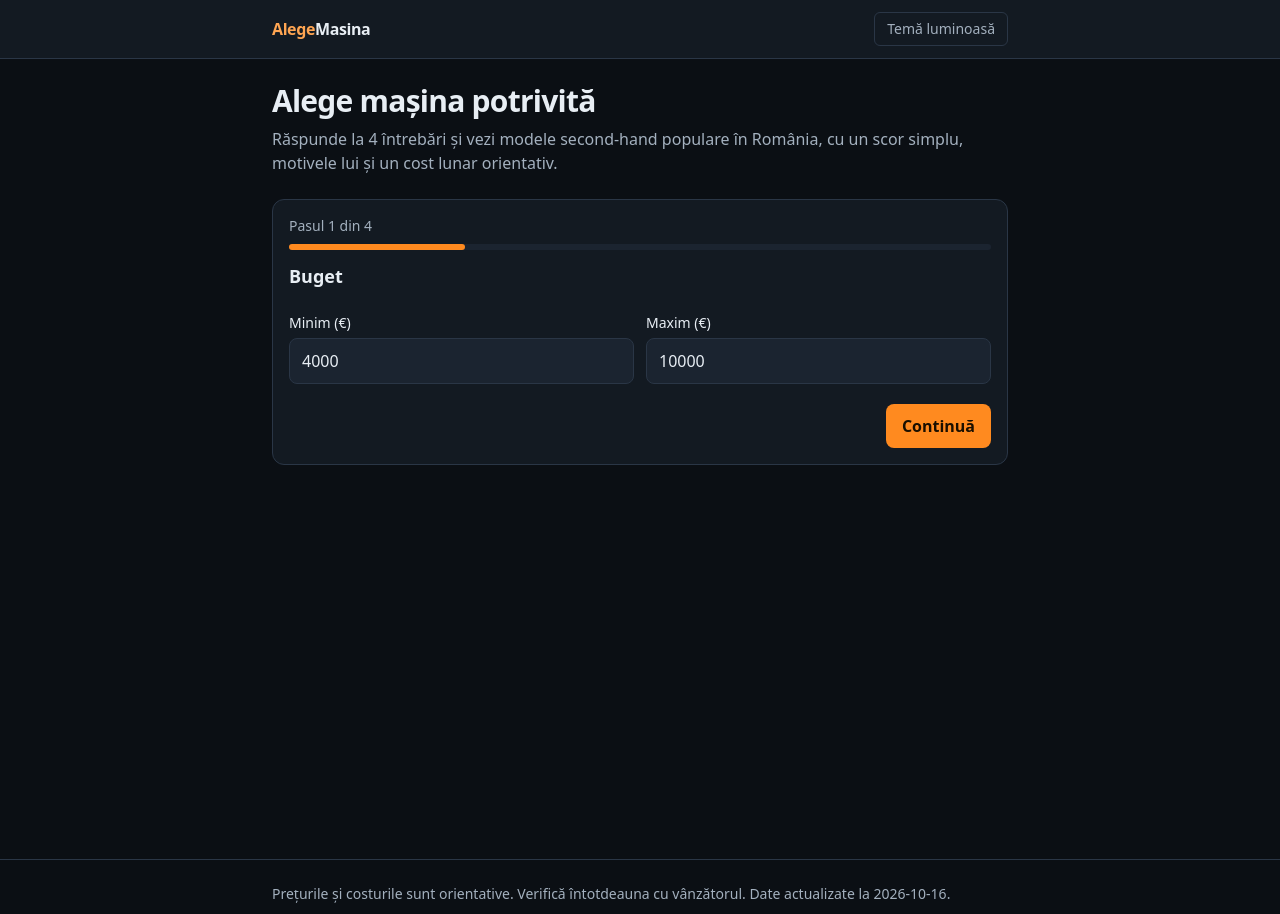
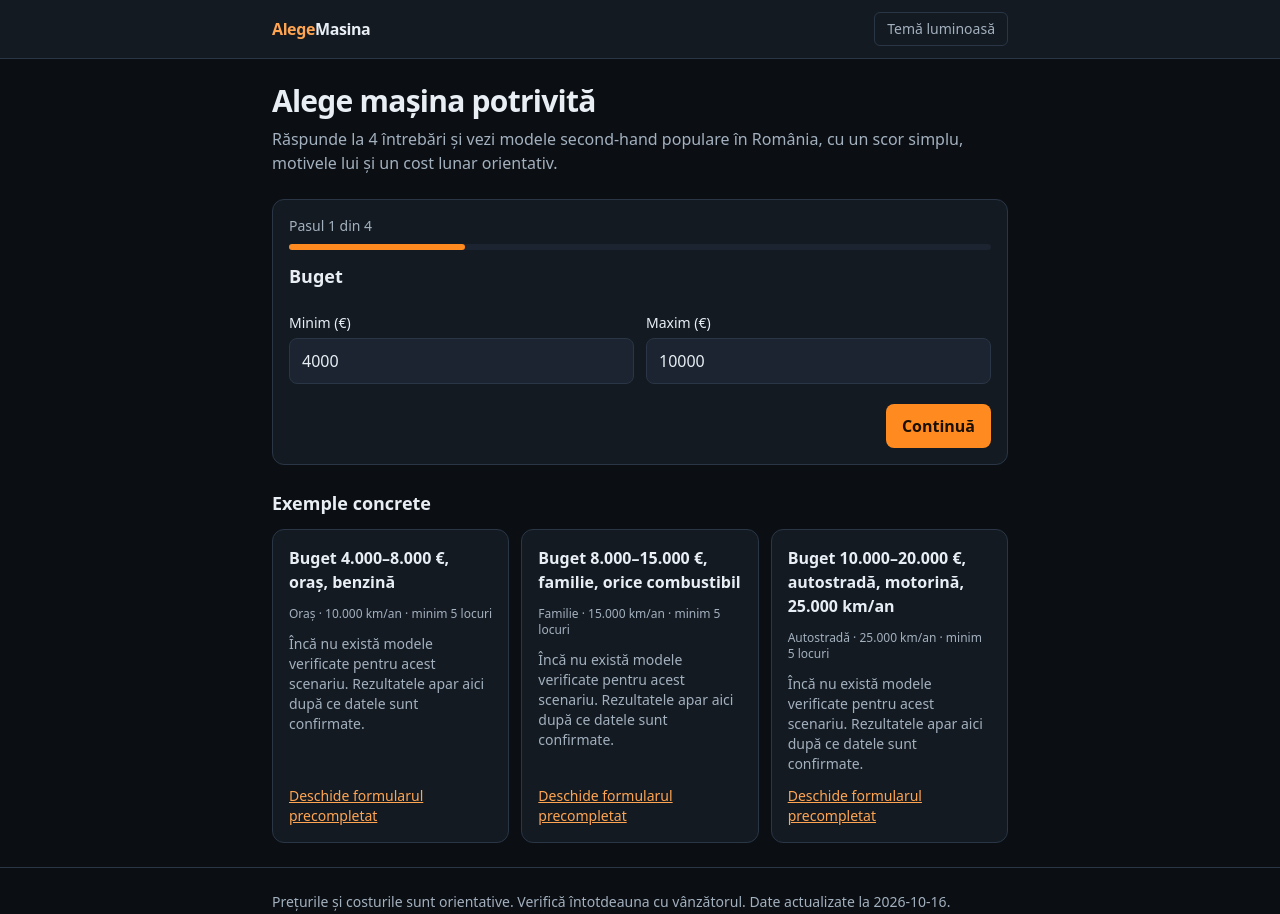
Before and after one commit to ManolacheIoan/used-car-advisor, a Next.js app: page / in a window 1280 px wide. Shown: the top 914 px of the page. Built offline with nearby package versions, Linux system fonts and the light colour scheme.

Commit message:
Add 3 example scenarios on home with build-time results from verified models only

```diff
--- a/src/app/page.tsx
+++ b/src/app/page.tsx
@@ -1,5 +1,6 @@
 import type { Metadata } from "next";
 import { Suspense } from "react";
+import { Scenarios } from "@/components/Scenarios";
 import { StepForm } from "@/components/StepForm";
 import { Loading } from "@/components/ui";
 
@@ -20,6 +21,7 @@ export default function Home() {
       <Suspense fallback={<Loading />}>
         <StepForm />
       </Suspense>
+      <Scenarios />
     </div>
   );
 }
--- /dev/null
+++ b/src/components/Scenarios.tsx
@@ -0,0 +1,62 @@
+import Link from "next/link";
+import { models } from "@/lib/data";
+import { lei, USAGE_LABEL } from "@/lib/labels";
+import { scenarioResults } from "@/lib/scenarios";
+import { prefsToQuery } from "@/lib/validation";
+import { card } from "./ui";
+
+/** Server component: rendered at build time. */
+export function Scenarios() {
+  const scenarios = scenarioResults(models);
+  return (
+    <section aria-labelledby="sc-h" className="space-y-3">
+      <h2 id="sc-h" className="text-lg font-semibold">
+        Exemple concrete
+      </h2>
+      <ul className="grid gap-3 sm:grid-cols-3">
+        {scenarios.map((s) => {
+          const q = prefsToQuery(s.prefs).toString();
+          return (
+            <li key={s.id} className={`${card} flex flex-col gap-3`}>
+              <h3 className="font-semibold">{s.title}</h3>
+              <p className="text-muted text-xs">
+                {USAGE_LABEL[s.prefs.usage]} ·{" "}
+                {s.prefs.kmYear.toLocaleString("ro-RO")} km/an · minim{" "}
+                {s.prefs.seats} locuri
+              </p>
+              {s.results.length > 0 ? (
+                <ol className="space-y-1 text-sm">
+                  {s.results.map((r) => (
+                    <li key={r.model.id} className="flex justify-between gap-2">
+                      <span>
+                        {r.model.brand} {r.model.model} {r.model.generation}
+                      </span>
+                      <span className="text-muted tabular-nums">
+                        {r.score}/100 · ~{lei(r.cost.total)}/lună
+                      </span>
+                    </li>
+                  ))}
+                </ol>
+              ) : (
+                <p className="text-muted text-sm">
+                  Încă nu există modele verificate pentru acest scenariu.
+                  Rezultatele apar aici după ce datele sunt confirmate.
+                </p>
+              )}
+              <div className="mt-auto flex flex-wrap gap-x-4 gap-y-1 text-sm">
+                <Link href={`/?${q}`} className="text-accent-text underline">
+                  Deschide formularul precompletat
+                </Link>
+                {s.results.length > 0 && (
+                  <Link href={`/rezultate/?${q}`} className="underline">
+                    Toate rezultatele
+                  </Link>
+                )}
+              </div>
+            </li>
+          );
+        })}
+      </ul>
+    </section>
+  );
+}
--- /dev/null
+++ b/src/config/scenarios.ts
@@ -0,0 +1,44 @@
+import type { Prefs } from "@/lib/scoring";
+
+/** Example scenarios shown on the home page. Results are computed at build time from verified models only. */
+export const SCENARIOS: { id: string; title: string; prefs: Prefs }[] = [
+  {
+    id: "oras-benzina",
+    title: "Buget 4.000–8.000 €, oraș, benzină",
+    prefs: {
+      budgetMin: 4000,
+      budgetMax: 8000,
+      usage: "oras",
+      fuel: "benzina",
+      body: "oricare",
+      seats: 5,
+      kmYear: 10000,
+    },
+  },
+  {
+    id: "familie",
+    title: "Buget 8.000–15.000 €, familie, orice combustibil",
+    prefs: {
+      budgetMin: 8000,
+      budgetMax: 15000,
+      usage: "familie",
+      fuel: "oricare",
+      body: "oricare",
+      seats: 5,
+      kmYear: 15000,
+    },
+  },
+  {
+    id: "autostrada-motorina",
+    title: "Buget 10.000–20.000 €, autostradă, motorină, 25.000 km/an",
+    prefs: {
+      budgetMin: 10000,
+      budgetMax: 20000,
+      usage: "autostrada",
+      fuel: "motorina",
+      body: "oricare",
+      seats: 5,
+      kmYear: 25000,
+    },
+  },
+];
--- /dev/null
+++ b/src/lib/scenarios.ts
@@ -0,0 +1,18 @@
+import { SCENARIOS } from "@/config/scenarios";
+import { DEFAULT_ASSUMPTIONS } from "./cost";
+import { rank, type Result } from "./scoring";
+import type { CarModel } from "./types";
+
+export const SCENARIO_TOP = 3;
+
+/** Only real models: the catalog publishes real models only when complete and verified; examples are excluded. */
+export function scenarioResults(models: CarModel[], scenarios = SCENARIOS) {
+  const verified = models.filter((m) => !m.example);
+  return scenarios.map((s) => ({
+    ...s,
+    results: rank(verified, s.prefs, DEFAULT_ASSUMPTIONS).slice(
+      0,
+      SCENARIO_TOP,
+    ) as Result[],
+  }));
+}
```
Also changed, not shown: 1 other file (tests, documents, lock files or other folders).
